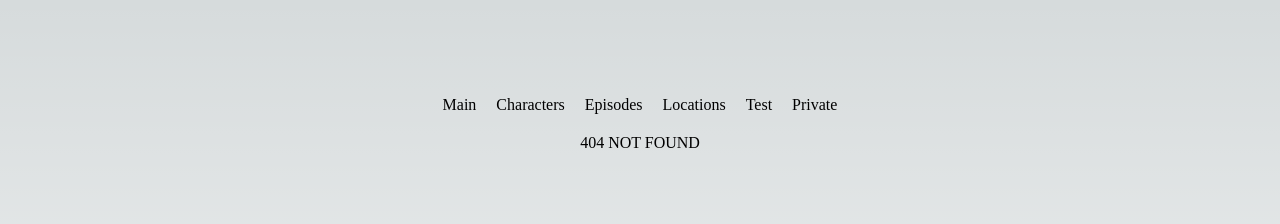
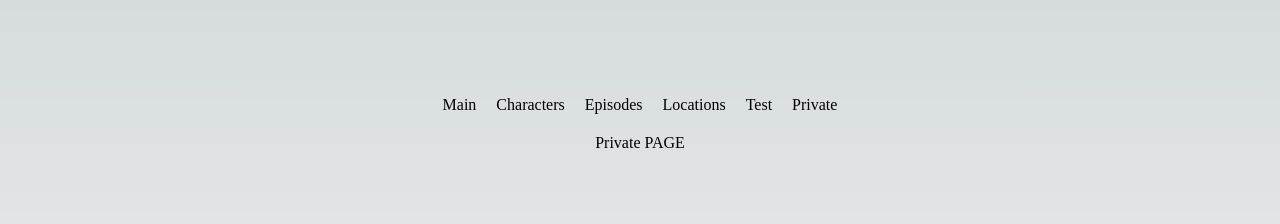
Before and after one commit to NikolaYK2/next-experement, a Next.js app: page /private in a window 1280 px wide. Before the commit this address had no page. Shown: the top 224 px of the page. Built offline with nearby package versions, Linux system fonts and the light colour scheme.

Commit message:
feat: add Private

```diff
--- /dev/null
+++ b/pages/private/index.tsx
@@ -0,0 +1,11 @@
+import {getLayout} from "@/components/ui/layout/baseLayout/BaseLayout";
+import {LoginNavigate} from "@/assets/common/hoc/LoginNavigate";
+
+
+const Private = () => {
+
+  return <LoginNavigate>Private PAGE</LoginNavigate>
+}
+
+Private.getLayout = getLayout
+export default Private
```
